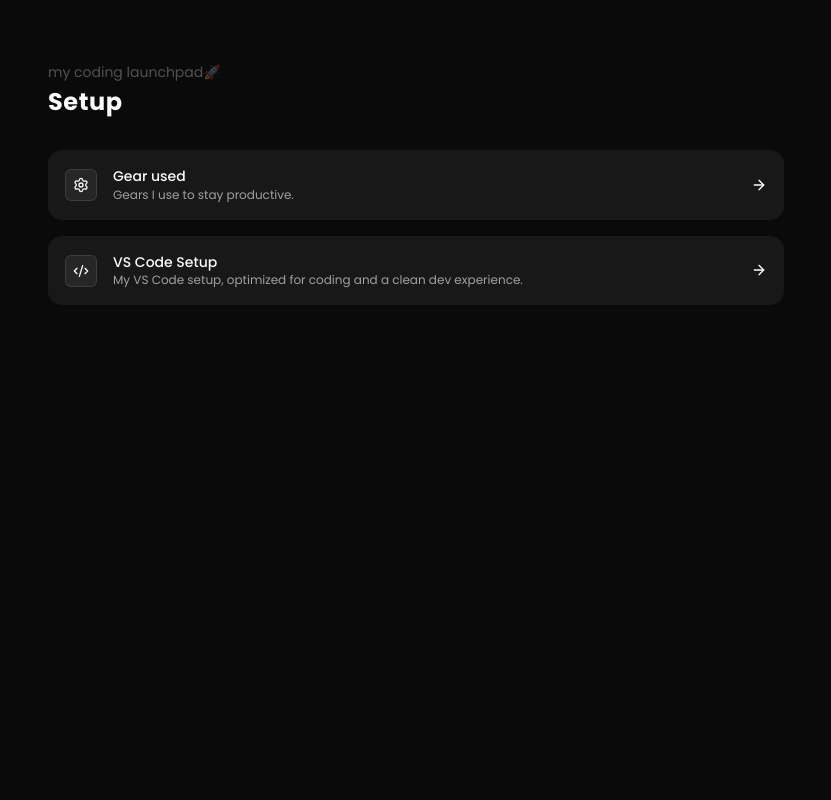
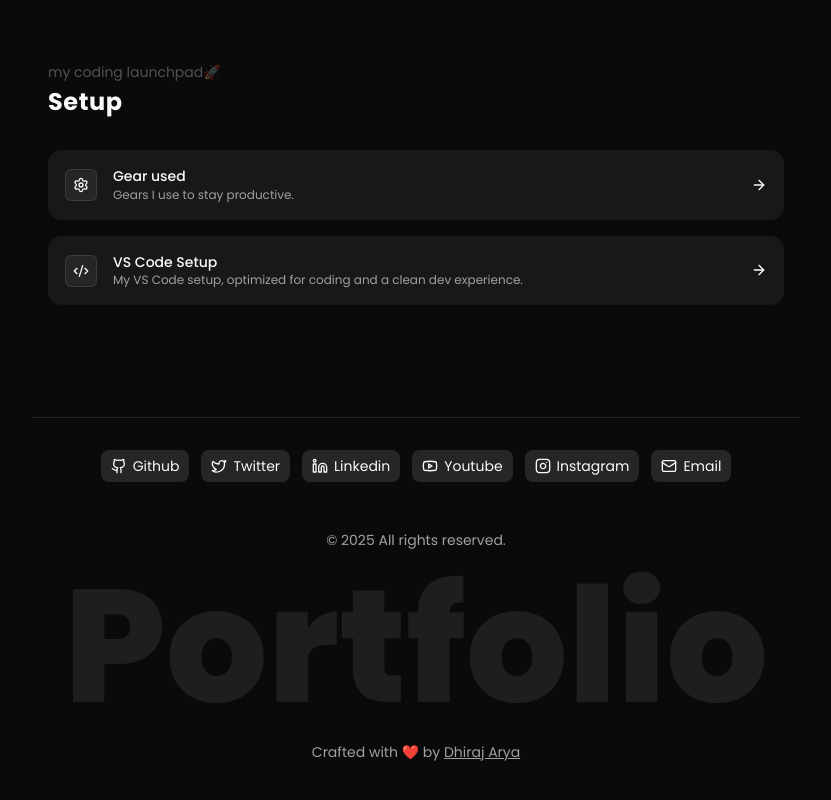
Before and after one commit to dhirajaryaa/wow-portfolio, a Next.js app: page / in a window 1280 px wide. Shown: the part 1542-2342 px from the top of the page, without its empty margins (224-1055 px from the left). Before the commit the page ends 1959 px from the top, so only its background shows below. Built offline with nearby package versions, Linux system fonts and the light colour scheme.

Commit message:
feat: add footer on layout

```diff
--- a/src/app/layout.jsx
+++ b/src/app/layout.jsx
@@ -1,6 +1,7 @@
 import { Poppins } from "next/font/google";
 import "./globals.css";
 import Header from "@/components/common/Header";
+import Footer from "@/components/common/Footer";
 
 const poppins = Poppins({
   subsets: ["latin"],
@@ -20,6 +21,7 @@ export default function RootLayout({ children }) {
         <div className="w-full mx-auto max-w-3xl scroll-smooth relative">
           <Header />
           {children}
+          <Footer />
         </div>
       </body>
     </html>
--- /dev/null
+++ b/src/components/common/Footer.jsx
@@ -0,0 +1,23 @@
+import SocialLinks from "./SocialLinks"
+import { profileInfo } from "@/config/about"
+
+function Footer() {
+
+    return (
+        <div className="w-full flex flex-col gap-4 items-center justify-center border-t mb-16">
+            <nav className="flex items-center justify-center px-4 w-full mb-8">
+                <SocialLinks socialLinks={profileInfo.socialLinks} className={'items-center justify-center'} />
+            </nav>
+            <p className="text-muted-foreground text-sm">
+                &copy; {(new Date().getUTCFullYear() !== 2025 ? '2025 - ' : '') + (new Date().getFullYear())} All rights reserved.
+            </p>
+            <div className="text-secondary/70 font-extrabold text-6xl sm:text-[8rem] md:text-[10rem] w-fit select-none pointer-events-none">Portfolio</div>
+
+            <p className="text-muted-foreground text-sm">
+                Crafted with <span className="font-semibold">❤️</span> by <a href="https://github.com/dhirajaryaa" className="underline cursor-pointer">Dhiraj Arya</a>
+            </p>
+        </div>
+    )
+}
+
+export default Footer
--- a/src/components/common/SocialLinks.jsx
+++ b/src/components/common/SocialLinks.jsx
@@ -1,7 +1,7 @@
 import { Button } from '@/components/ui/button'
-function SocialLinks({socialLinks}) {
+function SocialLinks({socialLinks,className}) {
   return (
-     <div className="flex flex-wrap text-foreground/40 gap-3 mt-8">
+     <div className={`flex flex-wrap text-foreground/40 gap-3 mt-8 ${className}`}>
             {socialLinks?.map((link, idx) => (
               <Button variant={"secondary"} size="sm" key={idx} asChild>
                 <a href={link.url} target="_blank" rel="noopener noreferrer">
```
